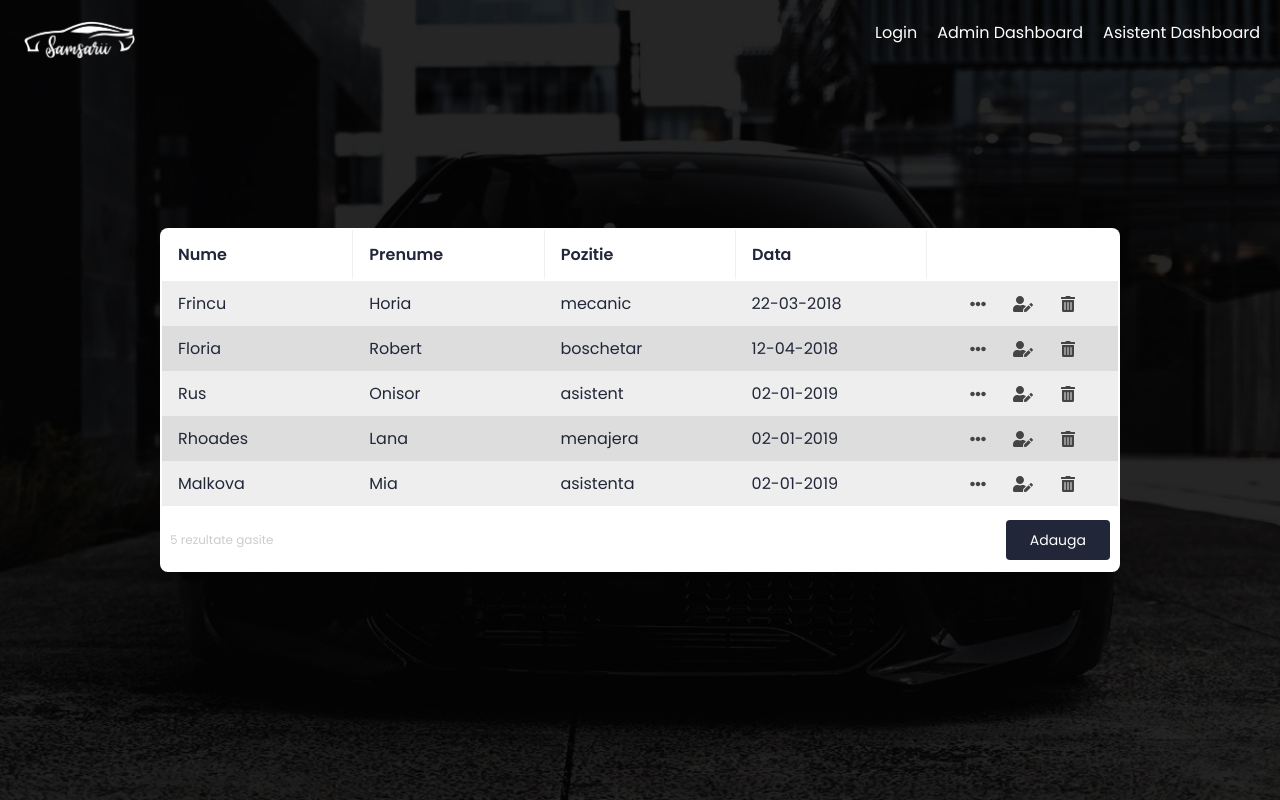
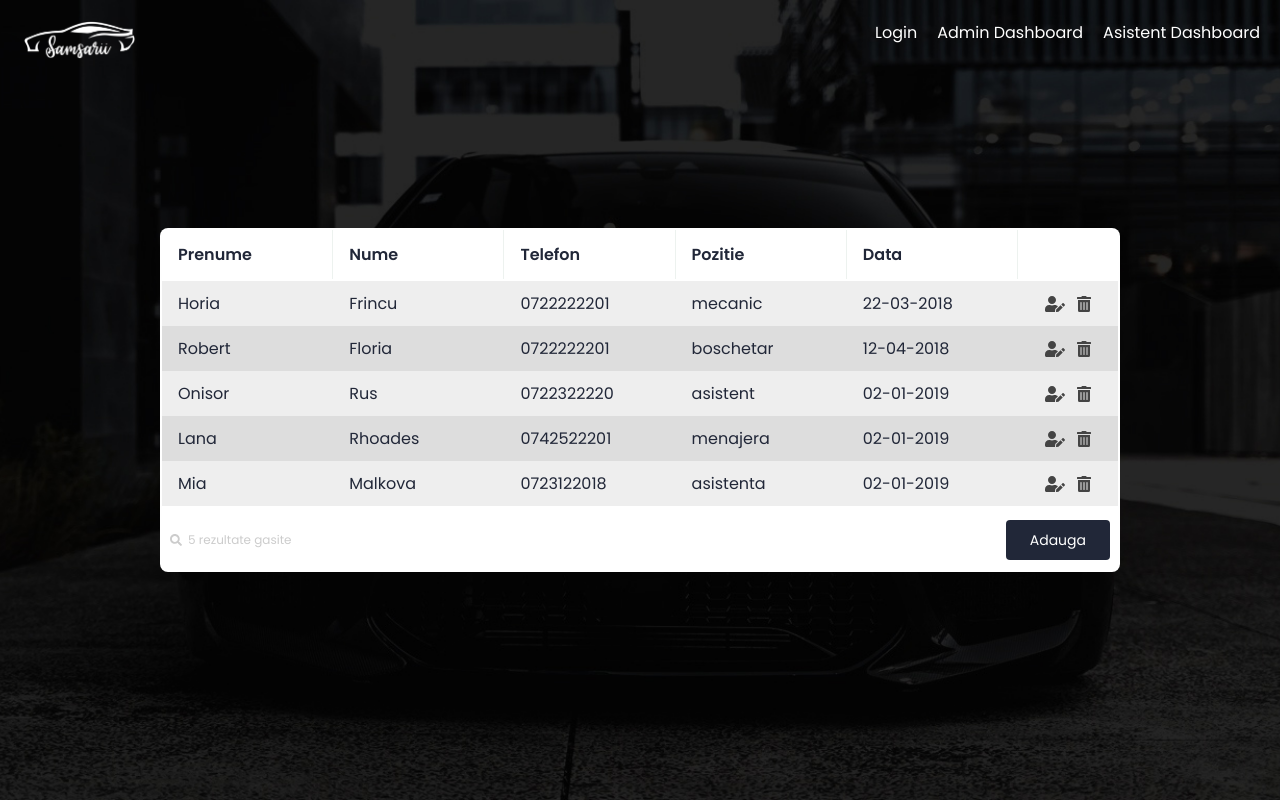
Before and after one commit to gabrielcioci/proiect-client, a React (Create React App) app: page /dashboard/admin in a window 1280 px wide. Built offline with nearby package versions, Linux system fonts and the light colour scheme.

Commit message:
add icons

```diff
--- a/src/components/DashTable.js
+++ b/src/components/DashTable.js
@@ -27,7 +27,7 @@ const DashTable = (props) => {
                             {col.label}
                         </th>
                     ))}
-                    {userActions && <th/>}
+                    {userActions && <th className="empty"/>}
                 </tr>
                 </thead>
                 <tbody>
@@ -39,7 +39,6 @@ const DashTable = (props) => {
                             </td>
                         ))}
                         {userActions && <td className="row-actions">
-                            <FontAwesomeIcon className="details" icon="ellipsis-h"/>
                             <FontAwesomeIcon className="edit" icon="user-edit"/>
                             <FontAwesomeIcon className="delete" icon="trash-alt"/>
                         </td>}
@@ -48,7 +47,7 @@ const DashTable = (props) => {
                 </tbody>
             </table>
             <div className="table-footer">
-                <span>{rows.length} rezultate gasite</span>
+                <span><FontAwesomeIcon icon="search"/>{rows.length} rezultate gasite</span>
                 {userActions && <div className="btn">Adauga</div>}
             </div>
         </div>
--- a/src/components/DashTable.scss
+++ b/src/components/DashTable.scss
@@ -27,6 +27,10 @@
     }
   }
 
+  .empty {
+    max-width: 10rem;
+  }
+
   .table-rows {
     background: #eee;
     cursor: pointer;
@@ -46,12 +50,13 @@
     .row-actions {
       display: flex;
       align-items: center;
+      max-width: 10rem;
       justify-content: space-evenly;
 
       .delete, .edit, .details {
         cursor: pointer;
         transition: all $animTimingTwo;
-        color:$arsenic;
+        color: $arsenic;
       }
 
       .delete:hover {
@@ -77,6 +82,10 @@
       font-weight: 400;
     }
 
+    svg {
+      margin-right: .6rem;
+    }
+
     .btn {
       font-size: 1.4rem;
     }
--- a/src/components/Dashboard.js
+++ b/src/components/Dashboard.js
@@ -8,12 +8,16 @@ const Dashboard = (props) => {
     const {role} = useParams();
     const adminCols = [
         {
+            label: "Prenume",
+            key: "prenume"
+        },
+        {
             label: "Nume",
             key: "nume"
         },
         {
-            label: "Prenume",
-            key: "prenume"
+            label: "Telefon",
+            key: "telefon"
         },
         {
             label: "Pozitie",
@@ -28,30 +32,35 @@ const Dashboard = (props) => {
         {
             nume: "Frincu",
             prenume: "Horia",
+            telefon: "0722222201",
             pozitie: "mecanic",
             data: "22-03-2018",
         },
         {
             nume: "Floria",
             prenume: "Robert",
+            telefon: "0722222201",
             pozitie: "boschetar",
             data: "12-04-2018",
         },
         {
             nume: "Rus",
             prenume: "Onisor",
+            telefon: "0722322220",
             pozitie: "asistent",
             data: "02-01-2019",
         },
         {
             nume: "Rhoades",
             prenume: "Lana",
+            telefon: "0742522201",
             pozitie: "menajera",
             data: "02-01-2019",
         },
         {
             nume: "Malkova",
             prenume: "Mia",
+            telefon: "0723122018",
             pozitie: "asistenta",
             data: "02-01-2019",
         },
--- a/src/components/Home.js
+++ b/src/components/Home.js
@@ -1,4 +1,5 @@
 import React from 'react';
+import {FontAwesomeIcon} from "@fortawesome/react-fontawesome";
 import './Home.scss'
 
 
@@ -10,7 +11,7 @@ const Home = (props) => {
                 <div className="form">
                     <div className="form-container">
                         <input type="text" placeholder="#Order ID"/>
-                        <div className="btn">Cauta</div>
+                        <div className="btn">Cauta<FontAwesomeIcon icon="search"/></div>
                     </div>
                     {/*<div className="status">In reparatie</div>*/}
                 </div>
--- a/src/components/Home.scss
+++ b/src/components/Home.scss
@@ -39,6 +39,15 @@
           outline: none;
         }
       }
+
+      .btn {
+        display: flex;
+        align-items: center;
+      }
+
+      svg {
+        margin-left: 1rem;
+      }
     }
   }
 }
--- a/src/components/Login.js
+++ b/src/components/Login.js
@@ -1,4 +1,5 @@
 import React from 'react'
+import {FontAwesomeIcon} from "@fortawesome/react-fontawesome";
 import './Login.scss';
 
 const Login = (props) => {
@@ -6,8 +7,14 @@ const Login = (props) => {
         <div id="login">
             <form className="login-form">
                 <h2>Autentificare</h2>
-                <input type="text" required name="username" placeholder="Username"/>
-                <input type="password" name="password" placeholder="Password"/>
+                <div className="input">
+                    <FontAwesomeIcon icon="user"/>
+                    <input type="text" required name="username" placeholder="Username"/>
+                </div>
+                <div className="input">
+                    <FontAwesomeIcon icon="lock"/>
+                    <input type="password" name="password" placeholder="Password"/>
+                </div>
                 <button className="btn" type="submit">Log in</button>
             </form>
         </div>
--- a/src/components/Login.scss
+++ b/src/components/Login.scss
@@ -16,11 +16,26 @@
     padding: 2.4rem;
     border-radius: .8rem;
 
+    .input {
+      display: flex;
+      align-items: center;
+      margin-bottom: 2.4rem;
+
+      svg {
+        margin-right: 1rem;
+        color: #ccc;
+        transition: all $animTimingTwo;
+      }
+
+      &:focus-within > svg {
+        color: $raisinBlack;
+      }
+    }
+
     input {
       width: 100%;
       font-size: 1.6rem;
       line-height: 3.2rem;
-      margin-bottom: 2.4rem;
       border: .1rem solid rgba($raisinBlack, .1);
       outline: none;
       padding: 0 1.2rem;
```
